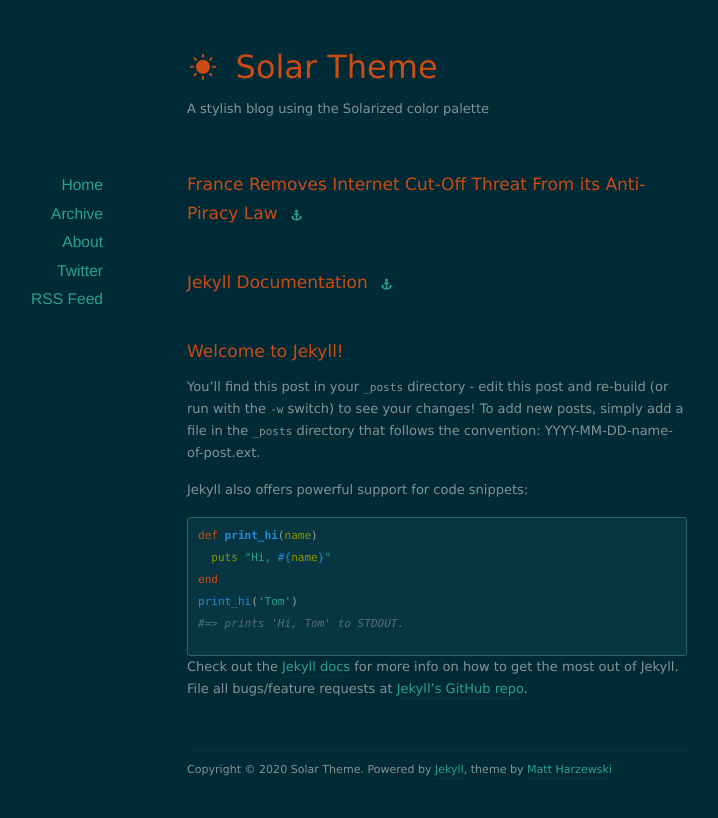
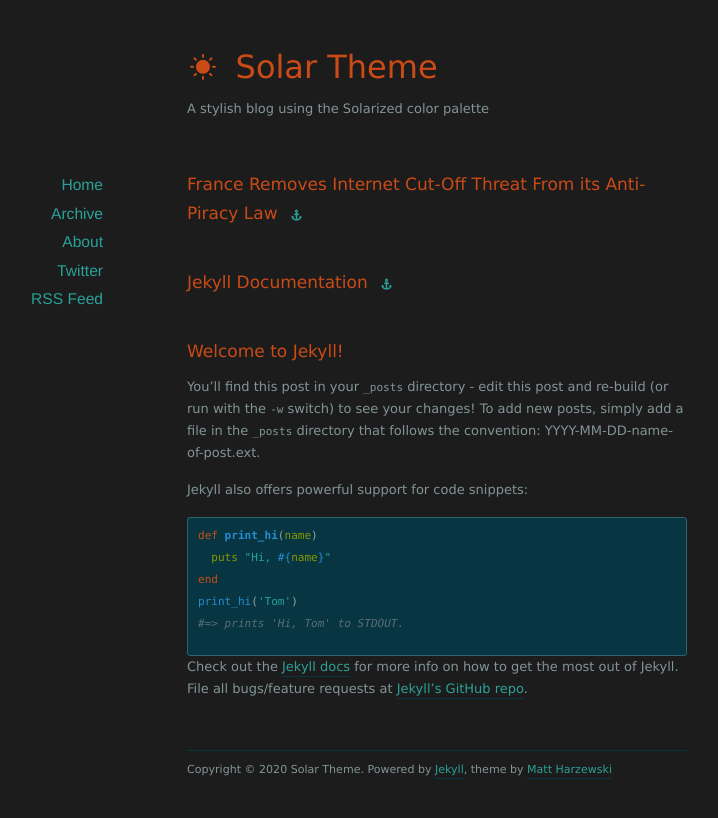
Before and after one commit to Zernach/zernach.github.io, a Jekyll site: the page built from index.html, in a window 1280 px wide. Shown: the top 818 px of the page, without its empty margins (203-921 px from the left). Built offline with Jekyll 4.4.1, drawn with Linux system fonts in a browser that asks for light colours; nearby versions of some CDN libraries; the list of posts is cut into pages by our own code.

Commit message:
testing changing background color to #1c1c1c

```diff
--- a/assets/css/colors-dark.css
+++ b/assets/css/colors-dark.css
@@ -1,5 +1,5 @@
 html, body {
-	background-color: #002a35;
+	background-color: #1c1c1c;
 	color: #839496;
 }
 
```
